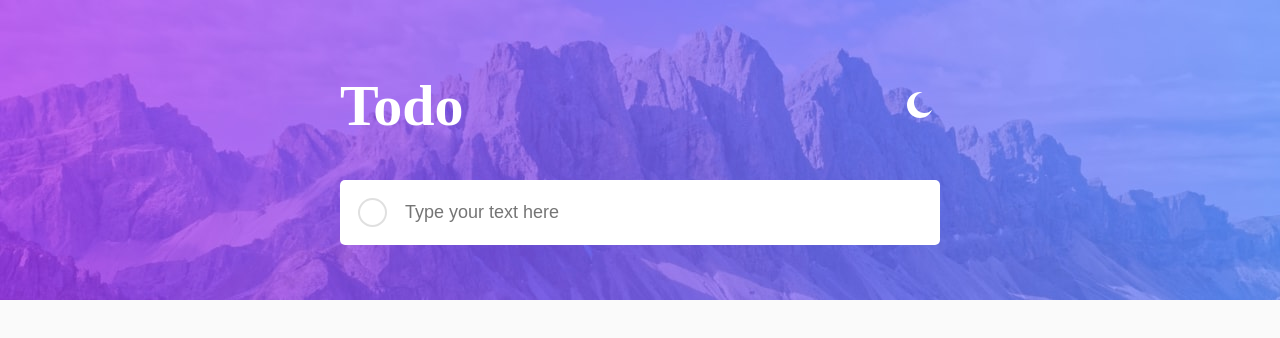
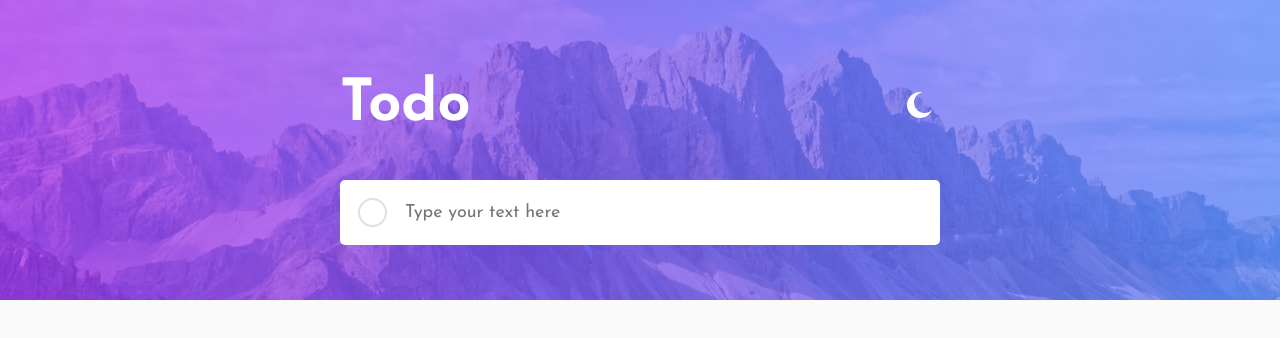
Before and after one commit to jonasalberton/todo-list, a React (Vite) app: page / in a window 1280 px wide. Shown: the top 338 px of the page. Built offline with nearby package versions, Linux system fonts and the light colour scheme.

Commit message:
chore: add customFonts + input validation

```diff
--- a/index.html
+++ b/index.html
@@ -5,6 +5,9 @@
     <link rel="icon" type="image/svg+xml" href="/src/favicon.svg" />
     <meta name="viewport" content="width=device-width, initial-scale=1.0" />
     <link rel="icon" type="image/png" sizes="32x32" href="./src/assets/favicon.png">
+    <link rel="preconnect" href="https://fonts.googleapis.com">
+    <link rel="preconnect" href="https://fonts.gstatic.com" crossorigin>
+    <link href="https://fonts.googleapis.com/css2?family=Josefin+Sans:wght@400;700&display=swap" rel="stylesheet">
     <title>Todo List</title>
   </head>
   <body>
--- a/src/App.tsx
+++ b/src/App.tsx
@@ -11,7 +11,7 @@
   background: '$backgroundApp',
   color: '$textColor',
   width: '100%',
-  minHeight: '100%',
+  minHeight: '100vh',
 });
 
 
--- a/src/components/Input.tsx
+++ b/src/components/Input.tsx
@@ -20,6 +20,7 @@
   flex: '1',
   border: 'none',
   outline: 'none',
+  color: '$textColor'
 })
 
 type Props = {
@@ -45,6 +46,12 @@
     if (event.key !== enterKey) return;
 
     const inputEl = event.currentTarget;
+
+    if (inputEl.value.length === 0) {
+      alert('type some text');
+      return;
+    }
+
     props.onAddNew(createTodo(inputEl.value, true));
     resetState(inputEl);
   }
--- a/src/components/TodoList.tsx
+++ b/src/components/TodoList.tsx
@@ -23,6 +23,12 @@
       roundBottom: {
         borderRadius: '0 0 $md $md'
       },
+    },
+    justify: {
+      between: {
+        display: 'flex',
+        justifyContent: 'space-between'
+      }
     }
   }
 });
@@ -58,7 +64,7 @@
 
       {
         todoList.length > 0 &&
-        <Container border={'roundBottom'}>
+        <Container border="roundBottom" justify="between">
           <div>{todoList.length} itens left</div>
           <div>
             <Button>All</Button>
--- a/src/main.tsx
+++ b/src/main.tsx
@@ -7,7 +7,8 @@
   '*': {
     margin: 0,
     padding: 0,
-    fontSize: '18px'
+    fontSize: '$md',
+    fontFamily: 'Josefin Sans, sans-serif;'
   },
 });
 
--- a/src/pages/Home.tsx
+++ b/src/pages/Home.tsx
@@ -12,7 +12,6 @@
 const Container = styled('div', {
   width: '100%',
   maxWidth: '600px',
-  height: '1000px',
   zIndex: '1'
 })
 
--- a/src/stitches.config.ts
+++ b/src/stitches.config.ts
@@ -15,6 +15,10 @@
 } = createStitches({
   theme: {
    colors: {} as ThemeColors,
+   fontSizes: {
+     sm: '14px',
+     md: '18px'
+   },
    space: {
      md: '1rem'
    },
--- a/src/themes/Light.ts
+++ b/src/themes/Light.ts
@@ -3,7 +3,7 @@
 
 const colors: ThemeColors = {
   backgroundApp: 'hsl(240, 0%, 98%)',
-  textColor: 'black'
+  textColor: 'hsl(235, 19%, 35%)'
 }
 
 const LightTheme = createTheme({
```
